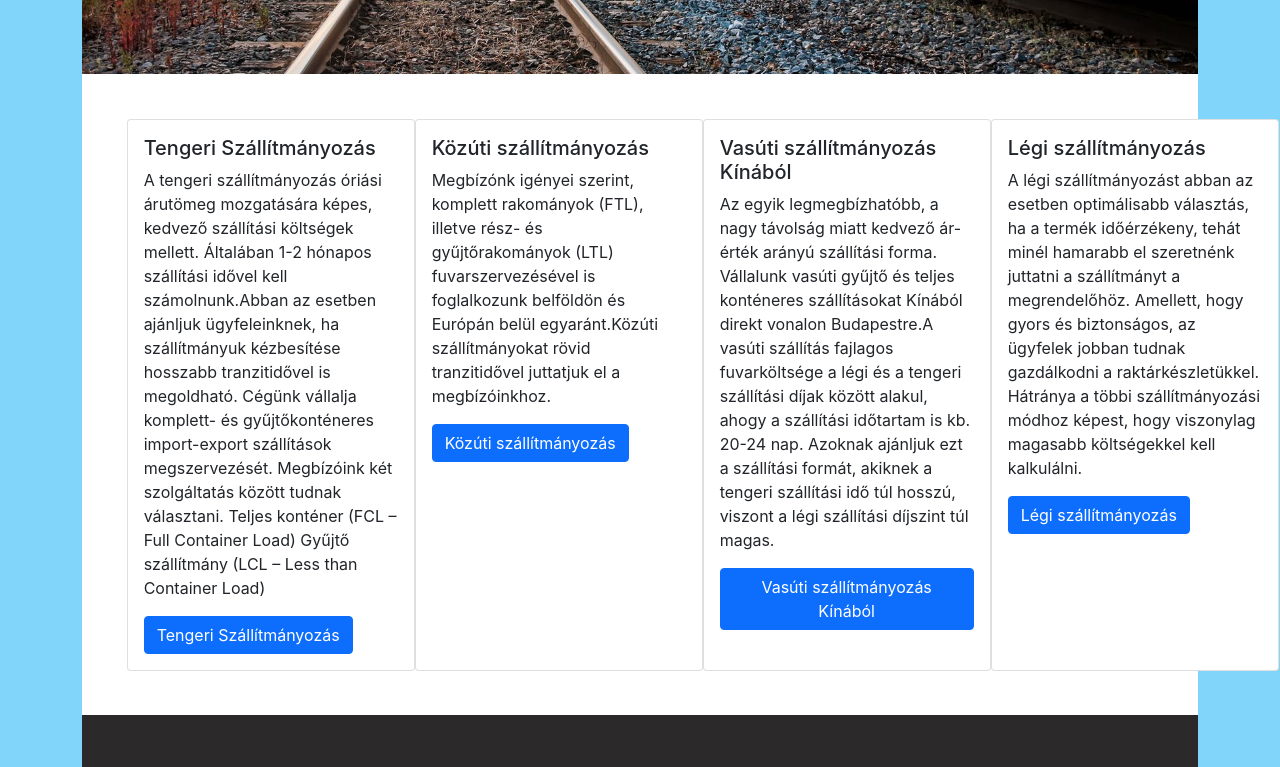
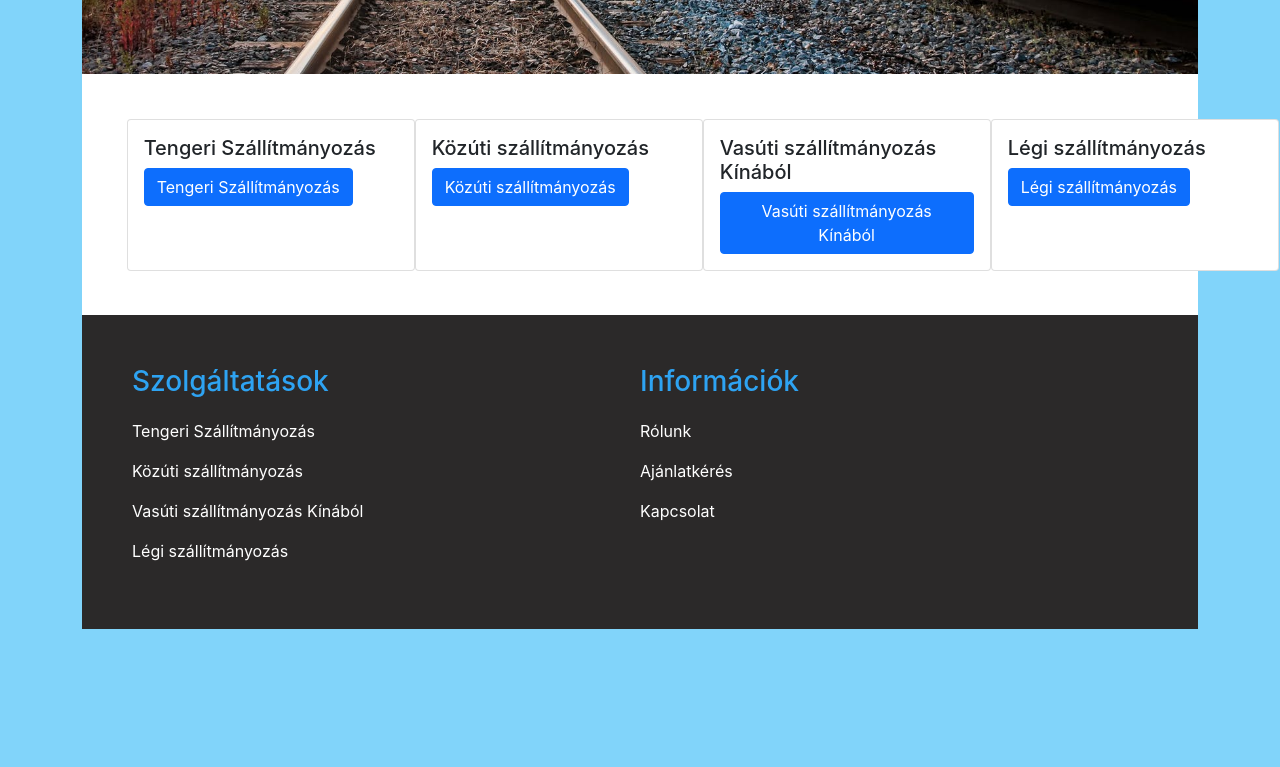
Before and after one commit to Graner007/lthungary, a React (Create React App) app: page /mainpage in a window 1280 px wide. Shown: the part 584-1351 px from the top of the page. After the commit the page ends 1213 px from the top, so only its background shows below. Built offline with nearby package versions, Linux system fonts and the light colour scheme; grey boxes are pictures that could not be loaded.

Commit message:
remove cards text and add new email address

```diff
--- a/src/components/Offer.js
+++ b/src/components/Offer.js
@@ -12,7 +12,7 @@ const Offer = () => {
     const sendEmail = (e) => {
         e.preventDefault();
 
-        emailjs.sendForm("service_brluc4n", "template_egyjlm8", e.target, "user_TSozZYrqHfgeliZhvC5jr")
+        emailjs.sendForm("service_t6rkps2", "template_3wynuti", e.target, "user_mTMpXYVWZAcHpA5E6wZbD")
             .then(res => {
                 if (res.text === "OK") {
                     setSuccess(true);
--- a/src/components/mainpage/ServiceCard.js
+++ b/src/components/mainpage/ServiceCard.js
@@ -6,7 +6,6 @@ const Service = ({service, url}) => {
         <div className="card" style={{width: "18rem"}}>
             <div className="card-body">
                 <h5 className="card-title">{service.title}</h5>
-                <p className="card-text">{service.text}</p>
                 <Link to={url} className="card-link btn btn-primary">{service.title}</Link>
             </div>
         </div>
```
